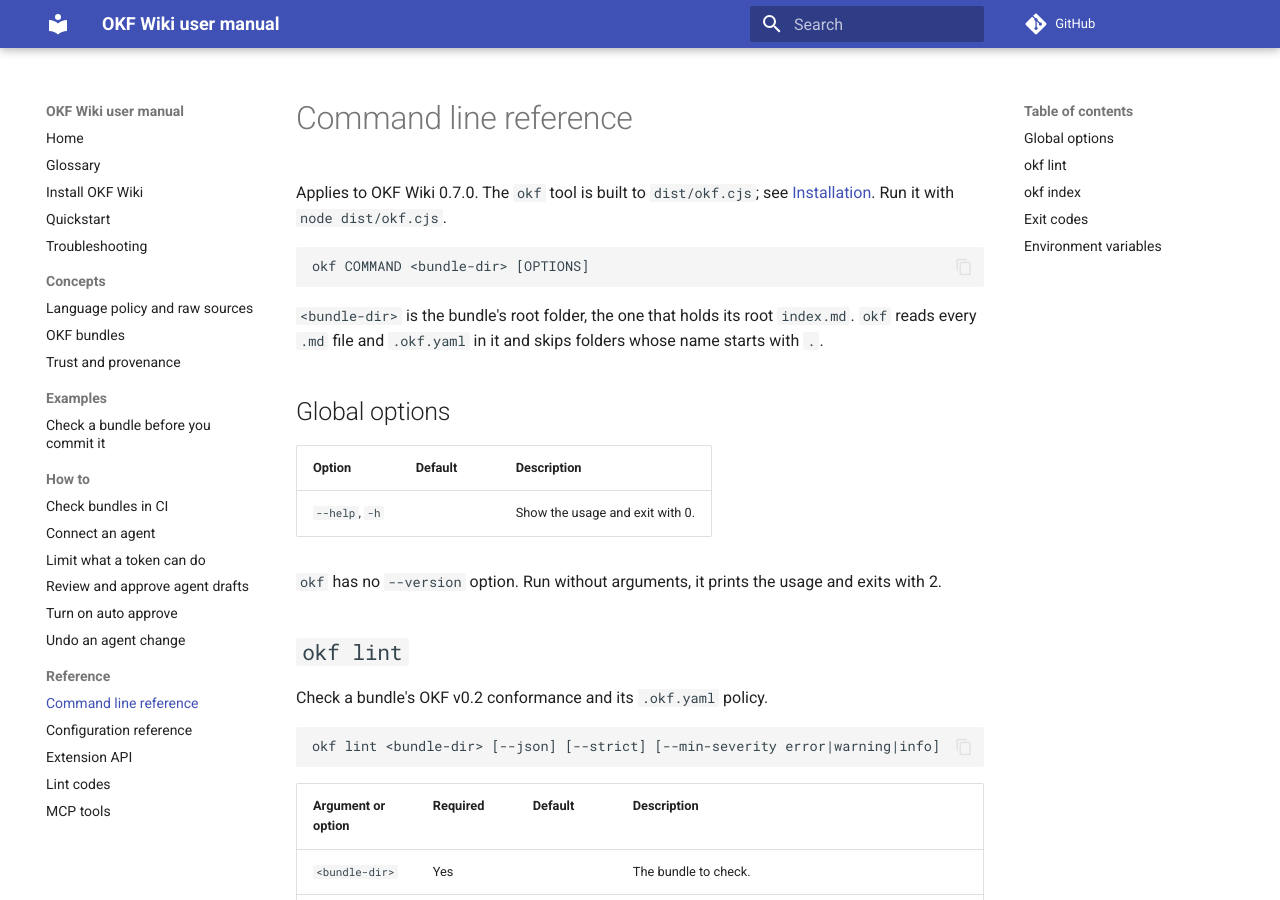
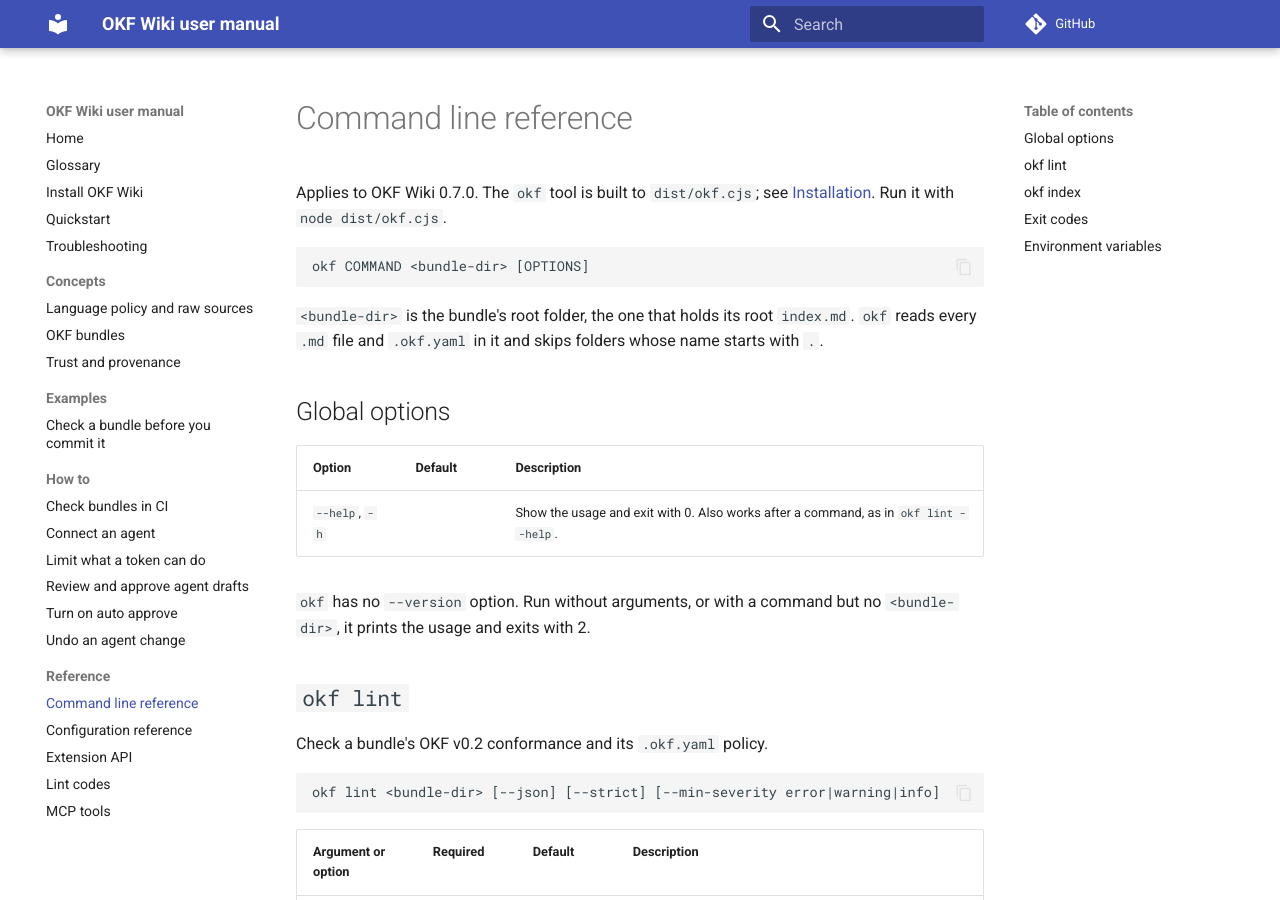
Before and after one commit to ysasiwat/obsidian-okf-wiki, an MkDocs documentation site: the page built from docs/user-manual/reference/cli.md, in a window 1280 px wide and 900 px high. Built offline with MkDocs 1.6.1 and Material for MkDocs 9.7.7, drawn with Linux system fonts in a browser that asks for light colours; comment, search, counter and statistics services are not loaded; some of the changed text lies outside the part shown.

Commit message:
Fix okf usage exit codes and lint hints

```diff
--- a/docs/user-manual/reference/cli.md
+++ b/docs/user-manual/reference/cli.md
@@ -14,9 +14,10 @@ every `.md` file and `.okf.yaml` in it and skips folders whose name starts with
 
 | Option | Default | Description |
 | ------ | ------- | ----------- |
-| `--help`, `-h` | | Show the usage and exit with 0. |
+| `--help`, `-h` | | Show the usage and exit with 0. Also works after a command, as in `okf lint --help`. |
 
-`okf` has no `--version` option. Run without arguments, it prints the usage and exits with 2.
+`okf` has no `--version` option. Run without arguments, or with a command but no `<bundle-dir>`, it
+prints the usage and exits with 2.
 
 ## `okf lint`
 
@@ -79,7 +80,7 @@ would change tables/index.md
 | ---- | ------- |
 | `0` | Success: no errors (no warnings with `--strict`), indexes up to date, or `--write` done. |
 | `1` | `lint` found errors (or warnings with `--strict`); `index --check` found an out-of-date index. |
-| `2` | No command, an unknown command, a `<bundle-dir>` that is not a folder, or an invalid `--min-severity`. |
+| `2` | No command, an unknown command, a missing `<bundle-dir>` or one that is not a folder, or an invalid `--min-severity`. |
 
 ## Environment variables
 
```
Also changed, not shown: docs/user-manual/examples/01-check-a-bundle-before-you-commit.md (+3 -3 lines), 5 other files.
